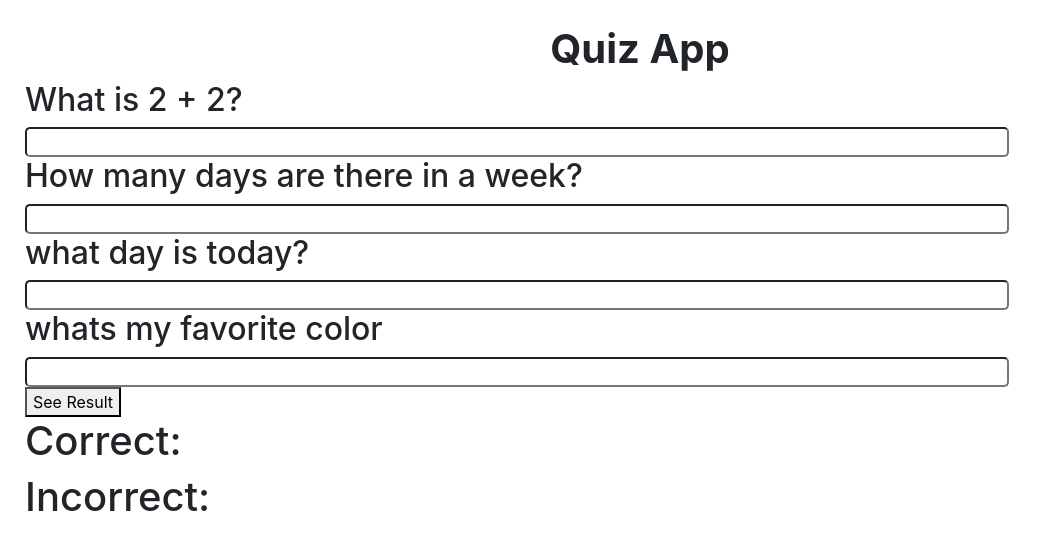
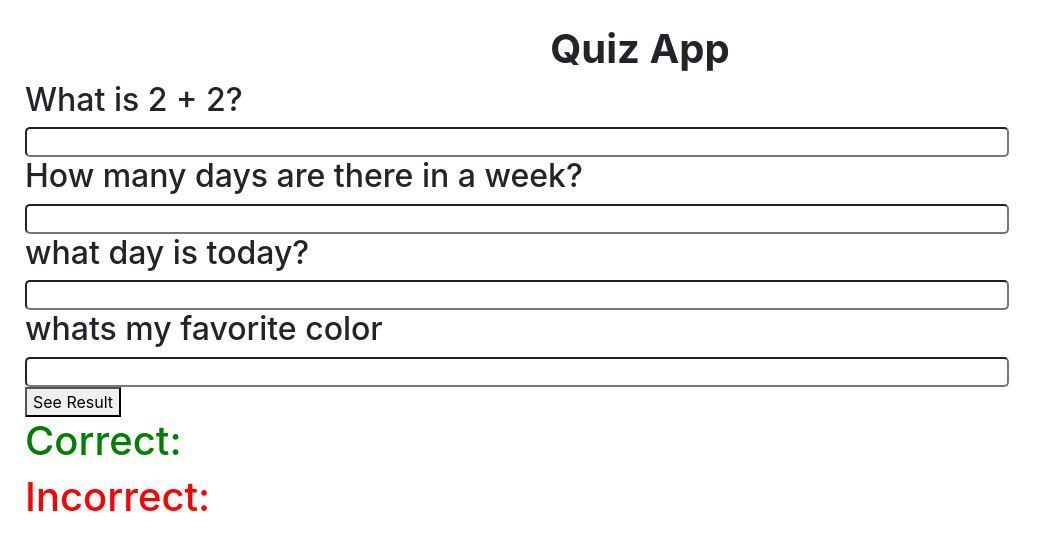
Before and after one commit to sammypaiz0606/quizApp, a plain HTML site: page index.html in a window 1280 px wide. Shown: the whole page, without its empty margins (0-1047 px from the left). Drawn offline with nearby package versions, Linux system fonts and the light colour scheme.

Commit message:
added comments on js

```diff
--- a/css/main.css
+++ b/css/main.css
@@ -15,3 +15,9 @@ input {
     width:80%;
     border-radius:5px;
 }
+.correct {
+    color:green;
+}
+.incorrect {
+    color:red;
+}
--- a/index.html
+++ b/index.html
@@ -28,9 +28,9 @@
         <h2 id='question3'></h2>
         <input id='answer3'>
     </div>
-    <button onclick='testResult()'>See Result</button>
-    <h1 class='correct'>Correct:</h1>
-    <h1 class='incorrect'>Incorrect:</h1>
+    <button onclick='testResults()'>See Result</button>
+    <h1 class='correct'>Correct:<span id='correct'></span></h1>
+    <h1 class='incorrect'>Incorrect:<span id='incorrect'></span></h1>
 </div>
 
 
--- a/js/jquery.js
+++ b/js/jquery.js
@@ -16,31 +16,31 @@ var questions = [
         answer:'green'
     }
 ];
-// This for loop will loop true the array os strings
+// for loop the length of the variable questions
 for(var i = 0; i < questions.length; i++) {
-    //make a variable call question equal to the value of question
+// make a variable that triggers all the property's question
     var question = questions[i].question;
-    //make an element added to every question array
+    //add an elem with the id question[i]
     var el = document.getElementById('question' + [i]);
-
-    //check the console.log in the screen to display the question[i] value
     console.log(question, el);
-    //the element will be added to every question value
+    //attach variable question to the el elem
     el.textContent = question;
 };
-// when clicked the button this will trigger
+
+//create a button for the input results
 function testResults() {
-
+// create two variables and equal them to zero
     var correct = 0;
     var incorrect = 0;
 
-    for(var i =0; i < questions.length; i++) {
+// for loop  to check the answers of the input
+    for(var i = 0; i < questions.length; i++) {
         var answer = questions[i].answer;
         var guess = document.getElementById('answer' + [i]).value;
-
+//if statement to check the input value equals to the answer question
         if(answer == guess) {
             correct++;
-        }else {
+        } else {
             incorrect++;
         };
     };
```
